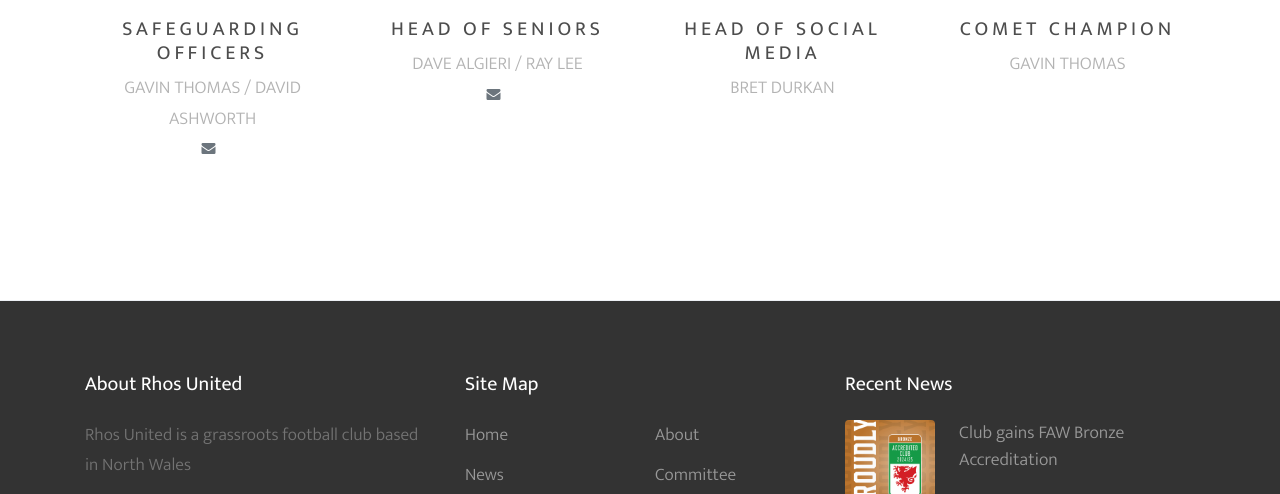
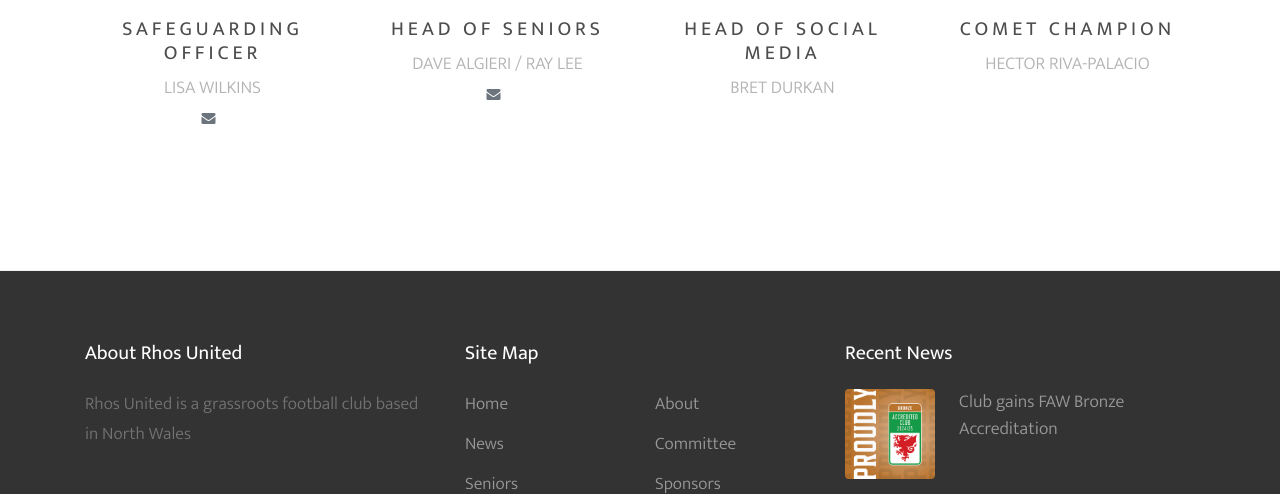
Before and after one commit to rhosunited/rhosunited.github.io, a plain HTML site: page club/committee.html in a window 1280 px wide. Shown: the part 1549-2043 px from the top of the page. Drawn offline with Linux system fonts and the light colour scheme; files whose address does not match are found by name.

Commit message:
deploy: 4318a1b699f2a5c7da158f50347d62cb8a3131f4

```diff
--- a/club/committee.html
+++ b/club/committee.html
@@ -7,7 +7,7 @@
     <meta name="viewport" content="width=device-width, initial-scale=1, shrink-to-fit=no">
     <meta name="keywords" content="rhos united, grassroots, football club, rhos on sea, committee, " />
     <meta name="generator" content="JBake v2.7.0-rc.6"/>
-    <meta name="generation" content="2025-02-09T06:26:49+0000" />
+    <meta name="generation" content="2025-02-09T22:38:42+0000" />
 
     <!-- Google tag (gtag.js) -->
     <script async src="https://www.googletagmanager.com/gtag/js?id=G-NRW8YESB41"></script>
@@ -180,8 +180,8 @@
                     <div class="committee mb-5">
                         <!--<span class="team-number">10</span>-->
                         <img src="/images/logo.png" alt="Image" class="img-fluid image rounded-circle">
-                        <h2>Safeguarding Officers</h2>
-                        <span class="position">Gavin Thomas / David Ashworth</span>
+                        <h2>Safeguarding Officer</h2>
+                        <span class="position">Lisa Wilkins</span>
                                                 <p><a class="text-secondary" href="mailto:safeguarding@rhosunited.co.uk"><span class="icon-envelope mr-2"></span></a></p>
                                             </div>
                 </div>
@@ -213,7 +213,7 @@
                         <!--<span class="team-number">10</span>-->
                         <img src="/images/logo.png" alt="Image" class="img-fluid image rounded-circle">
                         <h2>COMET Champion</h2>
-                        <span class="position">Gavin Thomas</span>
+                        <span class="position">Hector Riva-Palacio</span>
                                             </div>
                 </div>
 
```
Also changed, not shown: club/about.html (+1 -1 lines), club/calendar.html (+1 -1 lines), club/sponsors.html (+1 -1 lines), contact.html (+1 -1 lines), index.html (+1 -1 lines), news.html (+1 -1 lines), news/2024/faw-bronze-accreditation.html (+1 -1 lines), news/2024/flint-tournament-results.html (+1 -1 lines), news/2024/football-lessons.html (+1 -1 lines), news/2024/juniors-sponsored-walk.html (+1 -1 lines), news/2024/new-team-under7s.html (+1 -1 lines), news/2024/pre-season-friendlies.html (+1 -1 lines), news/2024/turn-up-and-play.html (+1 -1 lines), news/2024/walking-football-sessions.html (+1 -1 lines), 3 more files.
